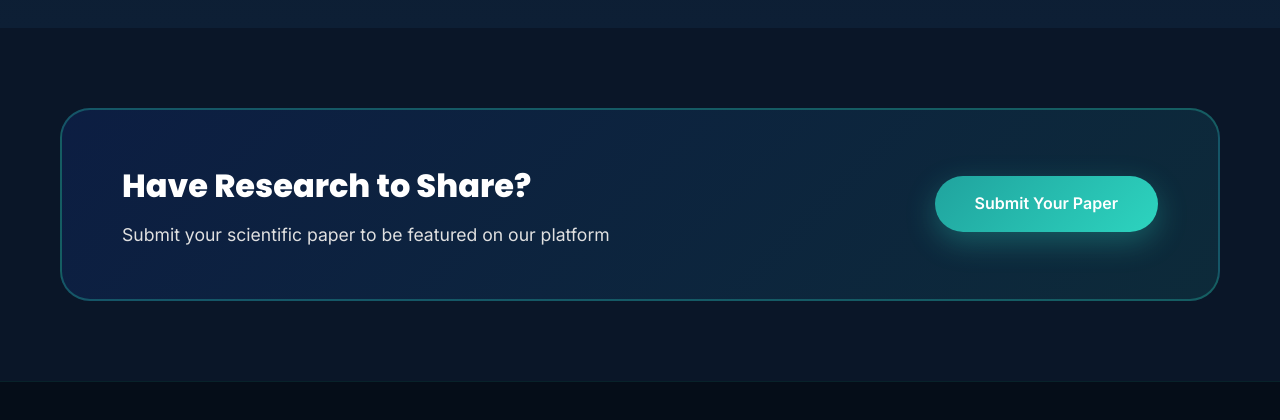
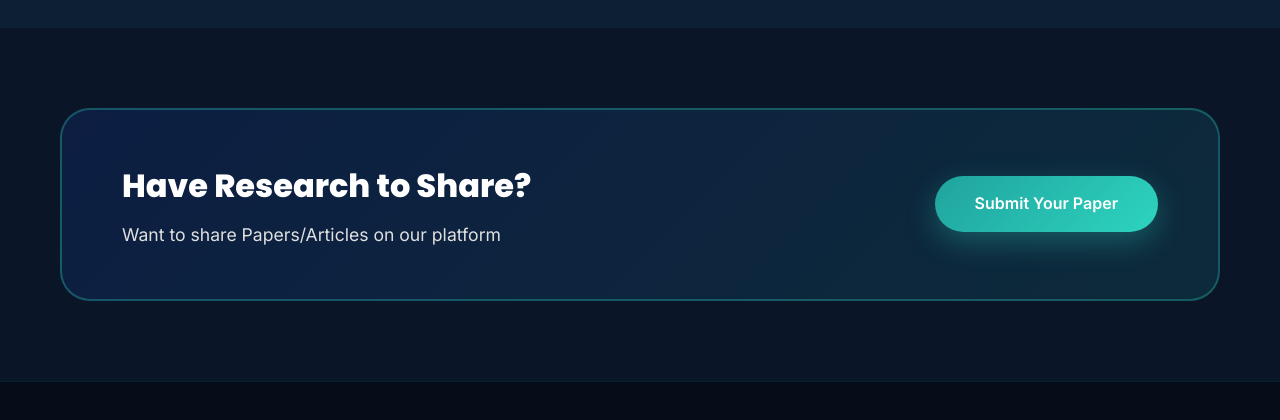
Before and after one commit to PyQuar/PyQuar.github.io, a plain HTML site: page papers.html in a window 1280 px wide. Shown: the part 1259-1679 px from the top of the page. Drawn offline with Linux system fonts and the light colour scheme.

Commit message:
Update papers.html

```diff
--- a/papers.html
+++ b/papers.html
@@ -107,7 +107,7 @@
             <div class="submit-cta-content">
                 <div class="submit-cta-text">
                     <h2>Have Research to Share?</h2>
-                    <p>Submit your scientific paper to be featured on our platform</p>
+                    <p>Want to share Papers/Articles on our platform</p>
                 </div>
                 <a href="https://docs.google.com/forms/d/e/1FAIpQLSf3OIPq4jbtxv3Cm2GloTbeCJGaQLA6i5BuNvHyx51IDV3xFw/viewform?usp=header" class="btn btn-primary">Submit Your Paper</a>
             </div>
```
